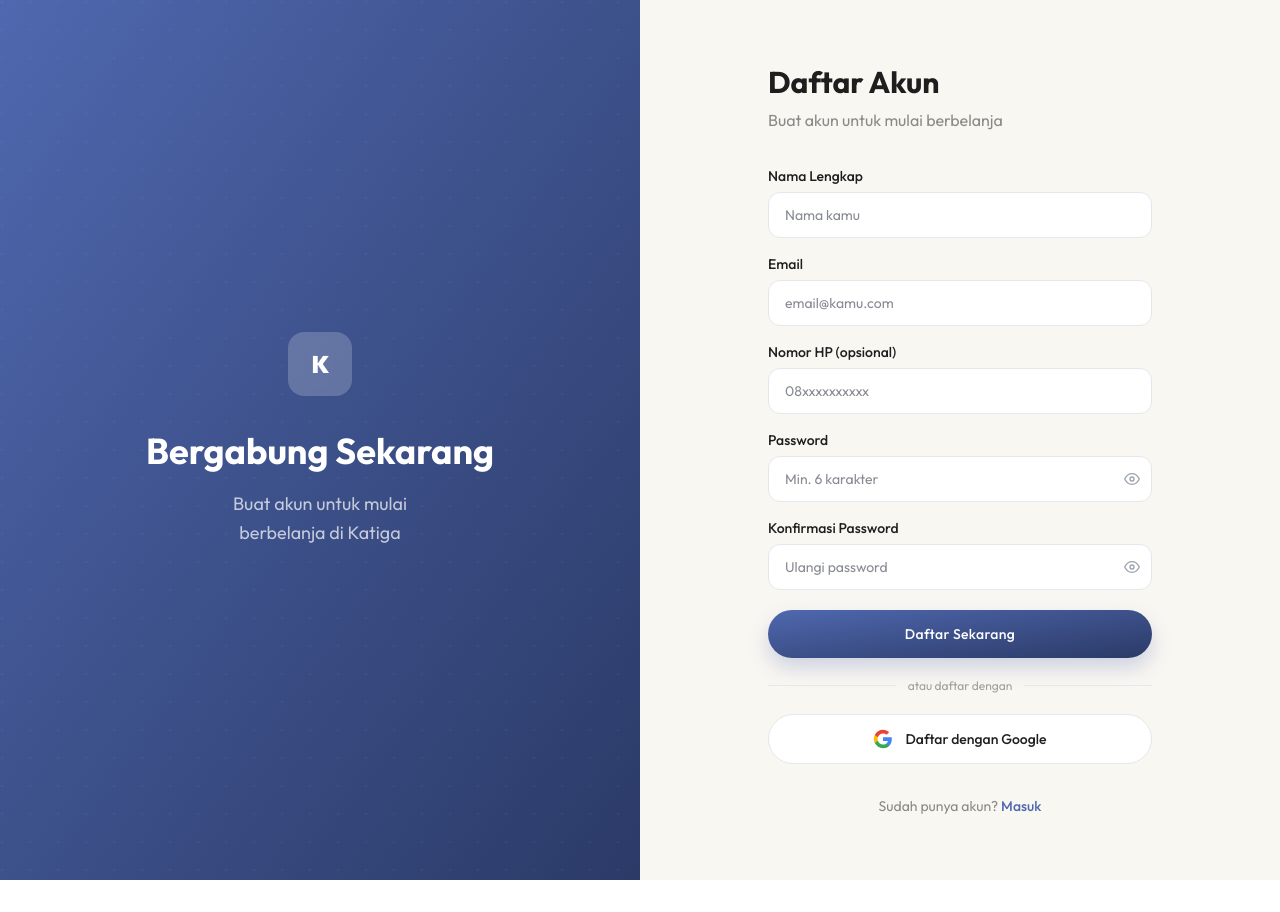
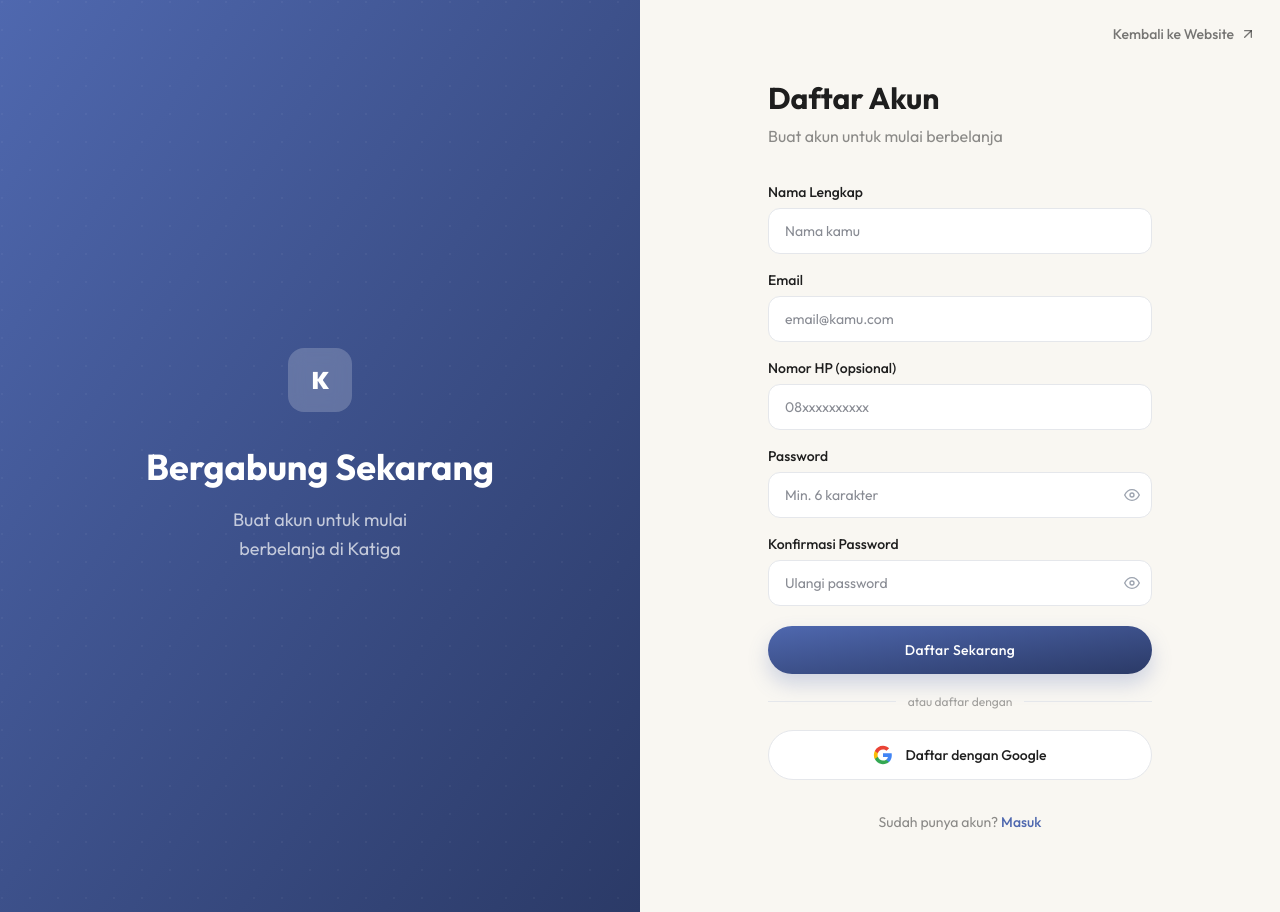
Before and after one commit to rendiero25/KatigaWebsite, a React (Vite) app in the folder client/: page /daftar in a window 1280 px wide. Before the commit the page ends 880 px from the top, so only its background shows below. Built offline with nearby package versions, Linux system fonts and the light colour scheme; no server answers.

Commit message:
feat: link auth pages and catalog PDF

```diff
--- a/client/src/pages/Daftar.tsx
+++ b/client/src/pages/Daftar.tsx
@@ -1,7 +1,7 @@
 import { useState, useEffect, useCallback, useRef } from 'react';
 import { Link, useNavigate } from 'react-router-dom';
 import { motion } from 'motion/react';
-import { FiEye, FiEyeOff } from 'react-icons/fi';
+import { FiArrowUpRight, FiEye, FiEyeOff } from 'react-icons/fi';
 import api from '../services/api';
 
 export default function Daftar() {
@@ -146,7 +146,15 @@ export default function Daftar() {
       </div>
 
       {/* Right — form */}
-      <div className="flex items-center justify-center min-h-screen px-8 py-16 bg-[#F9F7F2]">
+      <div className="relative flex items-center justify-center min-h-screen px-8 py-20 bg-[#F9F7F2]">
+        <Link
+          to="/"
+          className="absolute top-6 right-6 inline-flex items-center gap-1.5 text-sm font-medium text-black/60 transition-colors hover:text-primary focus-visible:outline-none focus-visible:ring-2 focus-visible:ring-primary/40 focus-visible:ring-offset-4 focus-visible:ring-offset-[#F9F7F2] rounded-sm"
+        >
+          Kembali ke Website
+          <FiArrowUpRight className="size-4" aria-hidden="true" />
+        </Link>
+
         <div className="w-full max-w-sm">
           <motion.div
             initial={{ opacity: 0, y: 24 }}
--- a/client/src/pages/Katalog.tsx
+++ b/client/src/pages/Katalog.tsx
@@ -16,12 +16,6 @@ export default function Katalog() {
       .catch((err) => console.error("Error fetching catalog:", err))
       .finally(() => setLoading(false));
   }, []);
-
-  const handleDownload = () => {
-    if (catalog?.fileUrl) {
-      window.open(api.getImageUrl(catalog.fileUrl), "_blank");
-    }
-  };
 
   const bgImage = catalog?.backgroundImage
     ? api.getImageUrl(catalog.backgroundImage)
@@ -99,23 +93,20 @@ export default function Katalog() {
                   transition={{ duration: 0.55, delay: 0.5 }}
                   className="flex flex-wrap items-center gap-4"
                 >
-                  <motion.button
+                  <motion.a
+                    href="/Catalogue-KumaKuma.pdf"
+                    target="_blank"
+                    rel="noopener noreferrer"
                     whileHover={{ scale: 1.03 }}
                     whileTap={{ scale: 0.97 }}
-                    onClick={handleDownload}
-                    disabled={!catalog?.fileUrl}
-                    className="cursor-pointer inline-flex items-center gap-2.5 px-10 py-4 bg-white text-gray-900 text-sm font-semibold rounded-full shadow-[0_8px_32px_rgba(0,0,0,0.35)] hover:bg-gray-100 hover:shadow-[0_12px_40px_rgba(0,0,0,0.45)] transition-all duration-300 disabled:cursor-not-allowed tracking-wide"
+                    className="cursor-pointer inline-flex items-center gap-2.5 px-10 py-4 bg-white text-gray-900 text-sm font-semibold rounded-full shadow-[0_8px_32px_rgba(0,0,0,0.35)] hover:bg-gray-100 hover:shadow-[0_12px_40px_rgba(0,0,0,0.45)] transition-all duration-300 tracking-wide"
                   >
                     <svg className="w-4 h-4 shrink-0" fill="none" stroke="currentColor" viewBox="0 0 24 24">
                       <path strokeLinecap="round" strokeLinejoin="round" strokeWidth={1.8}
                         d="M12 10v6m0 0l-3-3m3 3l3-3m2 8H7a2 2 0 01-2-2V5a2 2 0 012-2h5.586a1 1 0 01.707.293l5.414 5.414a1 1 0 01.293.707V19a2 2 0 01-2 2z" />
                     </svg>
                     Unduh Katalog
-                  </motion.button>
-
-                  {!catalog?.fileUrl && (
-                    <span className="text-white/30 text-xs">Katalog belum tersedia</span>
-                  )}
+                  </motion.a>
                 </motion.div>
               </div>
 
--- a/client/src/pages/Masuk.tsx
+++ b/client/src/pages/Masuk.tsx
@@ -1,7 +1,7 @@
 import { useState, useEffect, useCallback } from 'react';
 import { Link, useNavigate, useSearchParams } from 'react-router-dom';
 import { motion } from 'motion/react';
-import { FiEye, FiEyeOff } from 'react-icons/fi';
+import { FiArrowUpRight, FiEye, FiEyeOff } from 'react-icons/fi';
 import api from '../services/api';
 
 export default function Masuk() {
@@ -88,7 +88,15 @@ export default function Masuk() {
       </div>
 
       {/* Right — form */}
-      <div className="flex items-center justify-center min-h-screen px-8 py-16 bg-[#F9F7F2]">
+      <div className="relative flex items-center justify-center min-h-screen px-8 py-20 bg-[#F9F7F2]">
+        <Link
+          to="/"
+          className="absolute top-6 right-6 inline-flex items-center gap-1.5 text-sm font-medium text-black/60 transition-colors hover:text-primary focus-visible:outline-none focus-visible:ring-2 focus-visible:ring-primary/40 focus-visible:ring-offset-4 focus-visible:ring-offset-[#F9F7F2] rounded-sm"
+        >
+          Kembali ke Website
+          <FiArrowUpRight className="size-4" aria-hidden="true" />
+        </Link>
+
         <div className="w-full max-w-sm">
           <motion.div
             initial={{ opacity: 0, y: 24 }}
```
